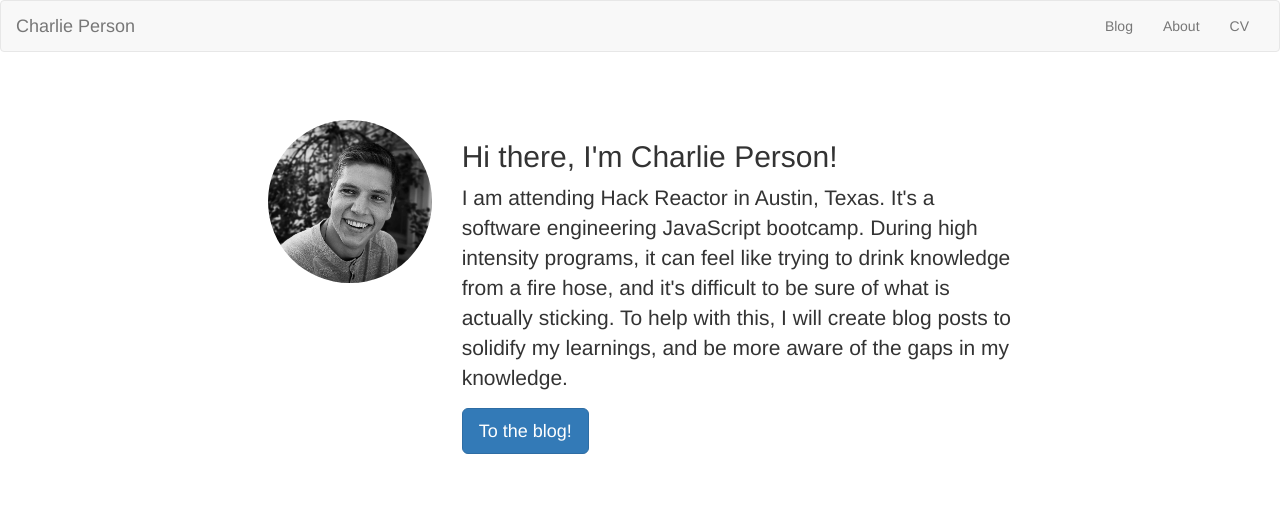
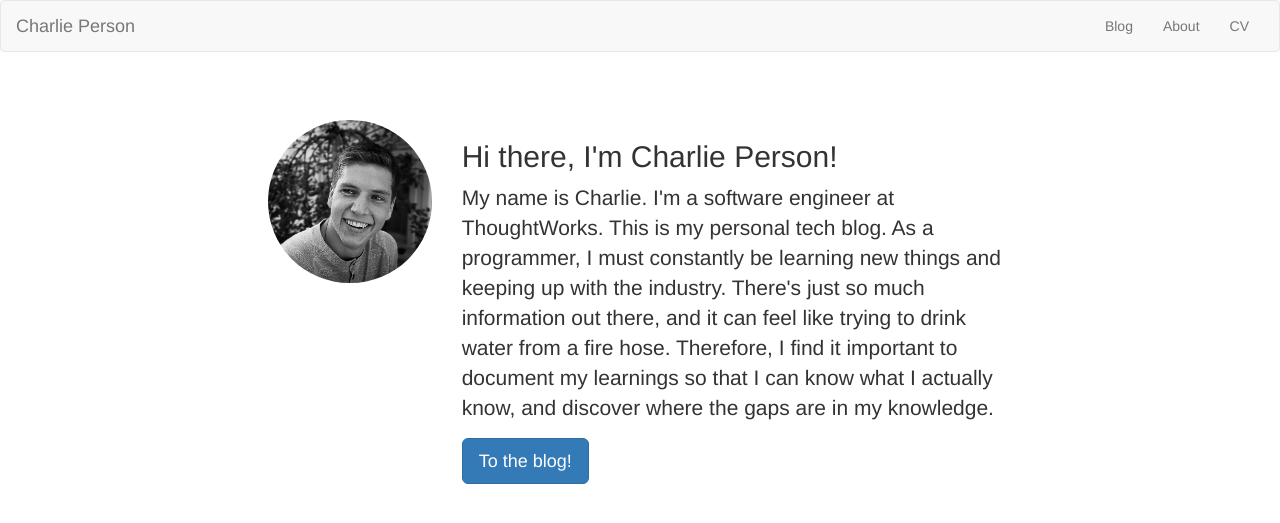
Before and after one commit to charlieperson/charlieperson.github.io, a Jekyll site: the page built from index.html, in a window 1280 px wide. Shown: the top 523 px of the page. Built offline with Jekyll 4.4.1, drawn with Linux system fonts in a browser that asks for light colours.

Commit message:
Updates front page

```diff
--- a/index.html
+++ b/index.html
@@ -11,12 +11,12 @@ title: Charlie Person
 			<div class="col-md-6">
 				<h2>Hi there, I'm Charlie Person!</h2>
 				<p>
-					I am attending Hack Reactor in Austin, Texas. It's a
-					software engineering JavaScript bootcamp. During high
-					intensity programs, it can feel like trying to drink knowledge from a
-					fire hose, and it's difficult to be sure of what is actually sticking.
-					To help with this, I will create blog posts to solidify my learnings,
-					and be more aware of the gaps in my knowledge.
+					My name is Charlie. I'm a software engineer at ThoughtWorks. This is my personal
+		      tech blog. As a programmer, I must constantly be learning new things and keeping
+		      up with the industry. There's just so much information out there, and it can
+		      feel like trying to drink water from a fire hose. Therefore, I find it important
+		      to document my learnings so that I can know what I actually know, and discover where
+		      the gaps are in my knowledge.
 				</p>
 				<p><a class="btn btn-primary btn-lg" href="/blog/index.html" role="button">To the blog!</a></p>
 			</div>
```
Also changed, not shown: _posts/2016-09-19-HTTP.md (+3 -3 lines).
